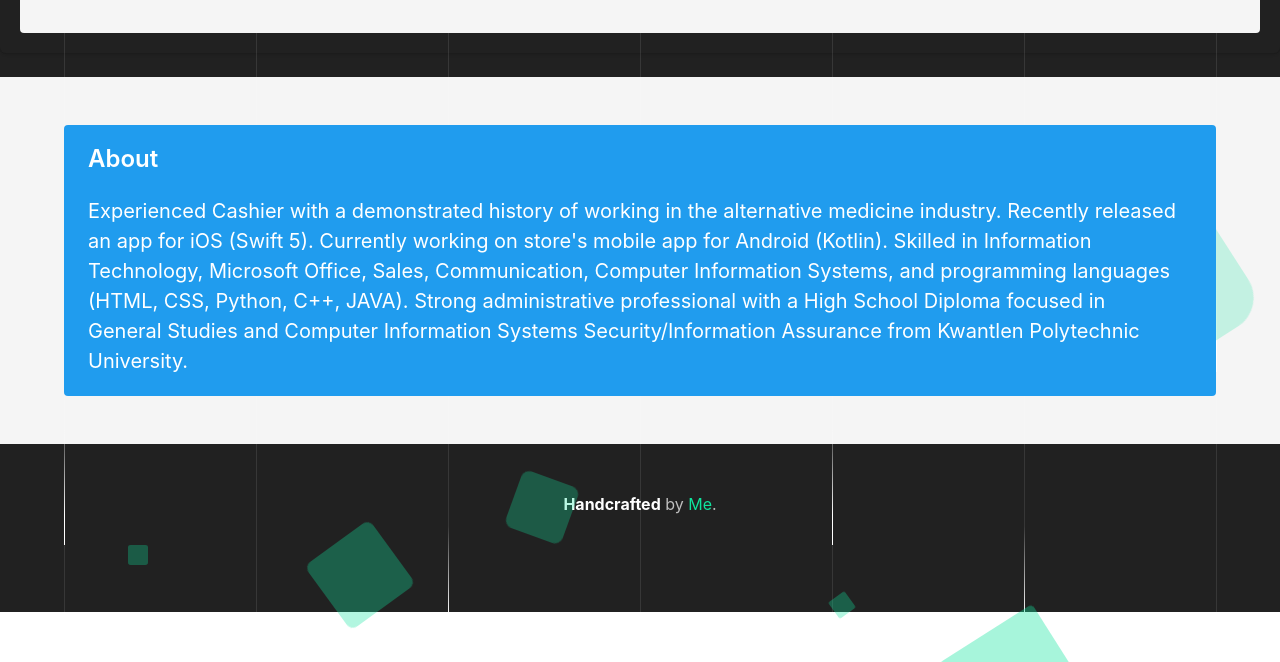
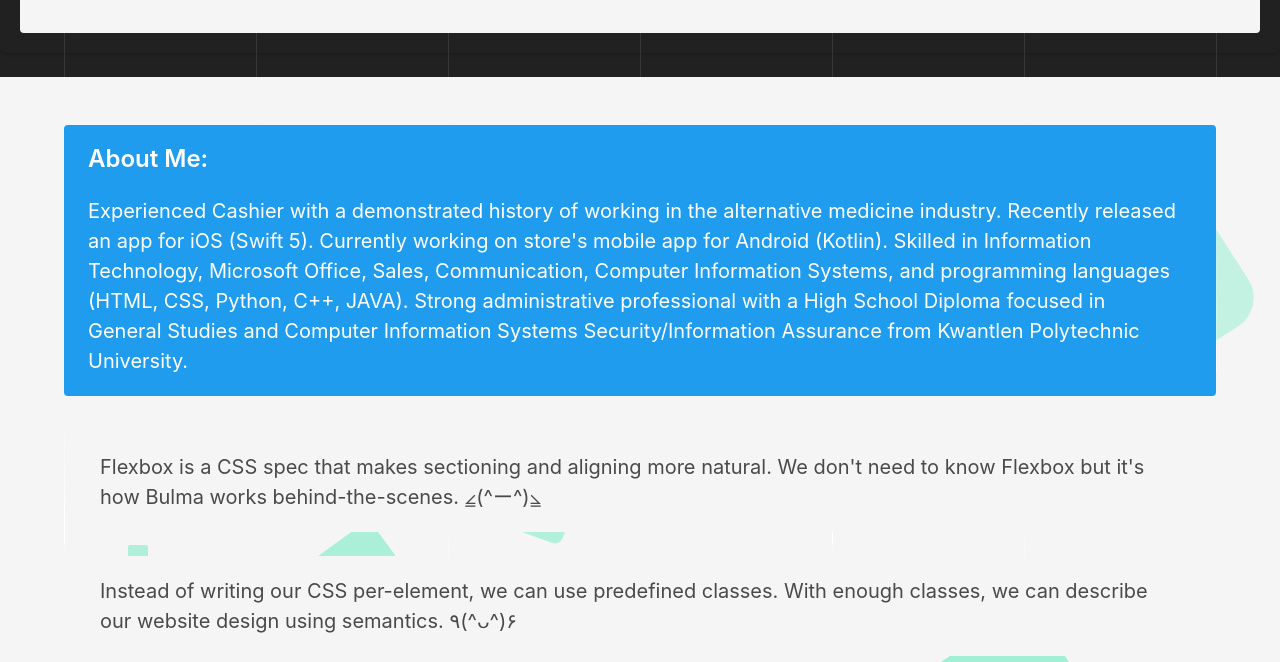
Before and after one commit to lscherub/loveleen, a plain HTML site: page index.html in a window 1280 px wide. Shown: the part 135-797 px from the top of the page. Drawn offline with nearby package versions, Linux system fonts and the light colour scheme.

Commit message:
Update index.html

```diff
--- a/index.html
+++ b/index.html
@@ -108,20 +108,35 @@
 				<div class="columns">
 					<div class="column">
 						<div class="notification is-info">
-                            <h1 class="title is-size-4">About</h1>
+                            <h1 class="title is-size-4">About Me:</h1>
 							<p class="is-size-5">
 								Experienced Cashier with a demonstrated history of working in the alternative medicine industry. Recently released an app for iOS (Swift 5). Currently working on store's mobile app for Android (Kotlin). Skilled in Information Technology, Microsoft Office, Sales, Communication, Computer Information Systems, and programming languages (HTML, CSS, Python, C++, JAVA). Strong administrative professional with a High School Diploma focused in General Studies and Computer Information Systems Security/Information Assurance from Kwantlen Polytechnic University.
 							</p>
 						</div>
 					</div>
 				</div>
-
+                <div class="column">
+                    <div class="notification">
+                        <p class="is-size-5">
+                            Flexbox is a CSS spec that makes sectioning and aligning more natural.
+                            We don't need to know Flexbox but it's how Bulma works behind-the-scenes. ⦤(^ー^)⦥
+                        </p>
+                    </div>
+                </div>
+                <div class="column">
+                    <div class="notification">
+                        <p class="is-size-5">
+                            Instead of writing our CSS per-element, we can use predefined classes.
+                            With enough classes, we can describe our website design using semantics. ٩(^ᴗ^)۶
+                        </p>
+                    </div>
+                </div>
 			</div>
         </section>
-        <footer class="footer area ">
+        <footer class="footer area">
             <div class="content has-text-centered">
               <p style="color: rgb(190, 190, 190);">
-                <strong style="color: white;">Handcrafted</strong> by <a href="https://lscherub.github.io/" style="color: rgb(15, 228, 157);">Me</a>.
+                <strong style="color: white;">Handcrafted</strong> by <a href="lscherub.github.io" style="color: rgb(15, 228, 157);">Me</a>.
               </p>
             </div>
         </footer>
```
